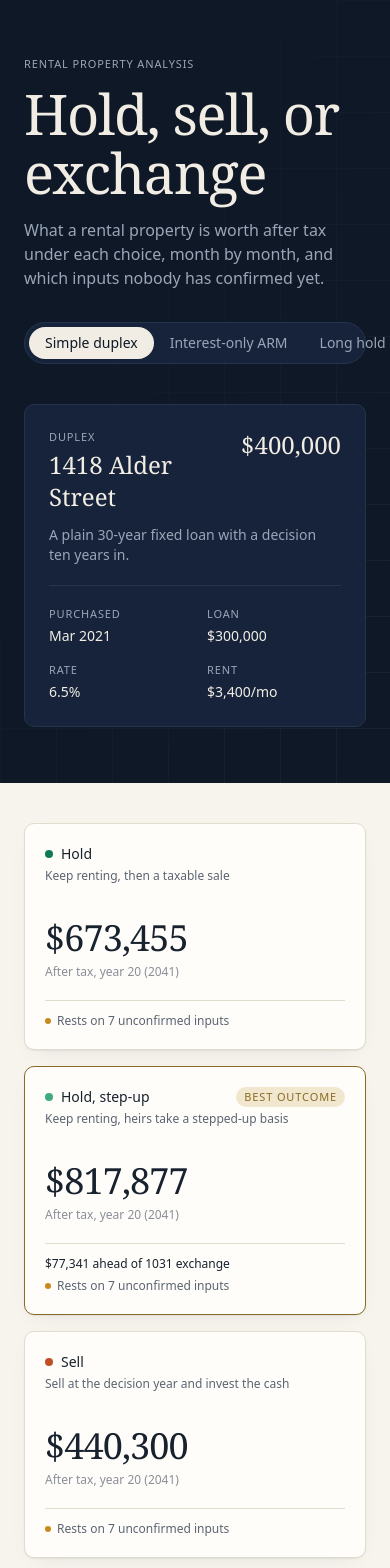
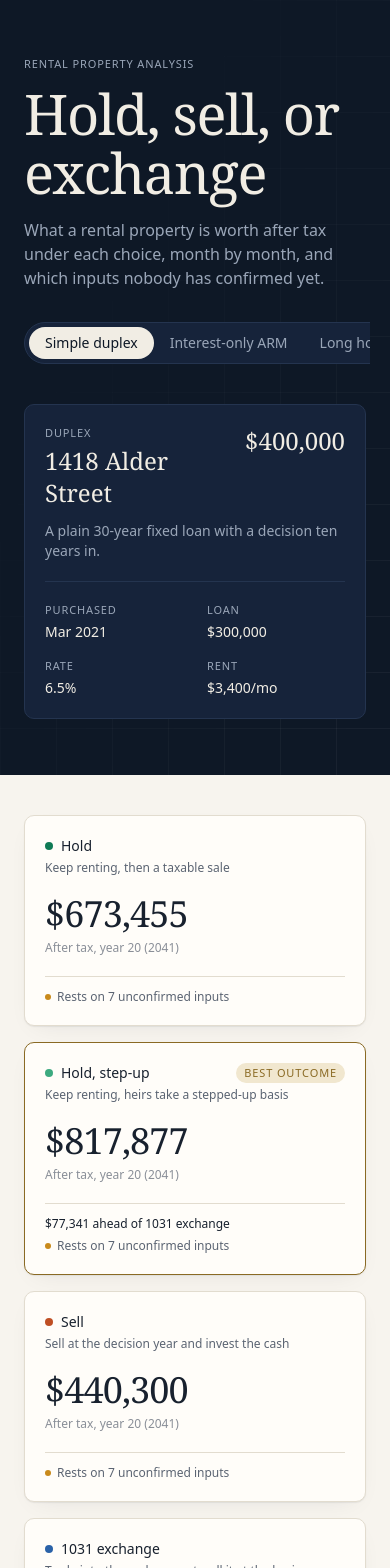
Before and after one commit to Tech-Ninja1020/Hold-Sell-Exchange, a React (Vite) app: page / in a window 390 px wide. Shown: the top 1568 px of the page. Built offline with nearby package versions, Linux system fonts and the light colour scheme.

Commit message:
sliding indicators, card hover, list exit animation

```diff
--- a/src/web/components/ConfirmToggle.tsx
+++ b/src/web/components/ConfirmToggle.tsx
@@ -13,7 +13,7 @@ export function ConfirmToggle({ label, confirmed, onConfirm }: ConfirmToggleProp
         aria-label={`Confirm ${label}`}
         className="relative h-4 w-7 rounded-full bg-line-strong transition-colors data-[state=checked]:bg-hold"
       >
-        <Switch.Thumb className="block size-3 translate-x-0.5 rounded-full bg-surface shadow-sm transition-transform data-[state=checked]:translate-x-3.5" />
+        <Switch.Thumb className="block size-3 translate-x-0.5 rounded-full bg-surface shadow-sm transition-transform duration-300 ease-[cubic-bezier(0.34,1.56,0.64,1)] data-[state=checked]:translate-x-3.5" />
       </Switch.Root>
     </label>
   );
--- a/src/web/components/InputField.tsx
+++ b/src/web/components/InputField.tsx
@@ -53,7 +53,7 @@ export function InputField({ field, inputs, onEdit, onConfirm }: InputFieldProps
           </Slider.Track>
           <Slider.Thumb
             aria-label={label}
-            className="group relative block size-4 rounded-full border border-line-strong bg-surface shadow-sm focus-visible:outline-2 focus-visible:outline-offset-2 focus-visible:outline-accent"
+            className="group relative block size-4 rounded-full border border-line-strong bg-surface shadow-sm transition-transform focus-visible:outline-2 focus-visible:outline-offset-2 focus-visible:outline-accent active:scale-125"
           >
             <span className="pointer-events-none absolute -top-8 left-1/2 -translate-x-1/2 rounded-control bg-ink px-2 py-0.5 text-xs whitespace-nowrap text-on-ink money opacity-0 group-hover:opacity-100 group-focus-visible:opacity-100 group-active:opacity-100">
               {display}
--- a/src/web/components/PropertyCard.tsx
+++ b/src/web/components/PropertyCard.tsx
@@ -1,6 +1,8 @@
+import { AnimatePresence, motion } from 'motion/react';
 import type { SourcedInputs } from '../../engine/provenance';
 import type { Scenario } from '../../scenarios';
 import { formatMoney, formatMonth, formatRate } from '../format';
+import { AnimatedMoney } from './AnimatedMoney';
 
 type PropertyCardProps = { scenario: Scenario; inputs: SourcedInputs };
 
@@ -13,15 +15,24 @@ export function PropertyCard({ scenario, inputs }: PropertyCardProps) {
   ];
 
   return (
-    <div className="rounded-card border border-ink-line bg-ink-raised p-6">
+    <div className="rounded-card border border-ink-line bg-ink-raised p-5 sm:p-6">
+      <AnimatePresence mode="wait" initial={false}>
+        <motion.div
+          key={scenario.id}
+          initial={{ opacity: 0 }}
+          animate={{ opacity: 1 }}
+          exit={{ opacity: 0 }}
+          transition={{ duration: 0.18 }}
+        >
           <div className="flex items-start justify-between gap-4">
             <div>
               <p className="text-eyebrow text-on-ink-muted uppercase">{scenario.propertyType}</p>
               <p className="mt-1 font-display text-2xl text-on-ink">{scenario.address}</p>
             </div>
-        <p className="font-display text-2xl text-on-ink money">
-          {formatMoney(inputs.purchasePrice.value)}
-        </p>
+            <AnimatedMoney
+              value={inputs.purchasePrice.value}
+              className="font-display text-2xl text-on-ink money"
+            />
           </div>
           <p className="mt-3 text-sm text-on-ink-muted">{scenario.summary}</p>
           <dl className="mt-5 grid grid-cols-2 gap-x-6 gap-y-4 border-t border-ink-line pt-5 sm:grid-cols-4">
@@ -32,6 +43,8 @@ export function PropertyCard({ scenario, inputs }: PropertyCardProps) {
               </div>
             ))}
           </dl>
+        </motion.div>
+      </AnimatePresence>
     </div>
   );
 }
--- a/src/web/components/ScenarioSwitcher.tsx
+++ b/src/web/components/ScenarioSwitcher.tsx
@@ -1,5 +1,7 @@
+import { motion } from 'motion/react';
 import { ToggleGroup } from 'radix-ui';
 import type { Scenario } from '../../scenarios';
+import { SPRING } from '../motion';
 
 type ScenarioSwitcherProps = {
   scenarios: readonly Scenario[];
@@ -9,22 +11,31 @@ type ScenarioSwitcherProps = {
 
 export function ScenarioSwitcher({ scenarios, selected, onSelect }: ScenarioSwitcherProps) {
   return (
+    <div className="-mx-1 overflow-x-auto px-1">
       <ToggleGroup.Root
         type="single"
         value={selected}
         onValueChange={(id) => id && onSelect(id)}
         aria-label="Scenario"
-      className="inline-flex max-w-full rounded-full border border-ink-line bg-ink-raised p-1"
+        className="inline-flex rounded-full border border-ink-line bg-ink-raised p-1"
       >
         {scenarios.map(({ id, name }) => (
           <ToggleGroup.Item
             key={id}
             value={id}
-          className="rounded-full px-4 py-1.5 text-sm whitespace-nowrap text-on-ink-muted transition-colors data-[state=on]:bg-on-ink data-[state=on]:text-ink"
+            className="relative rounded-full px-4 py-1.5 text-sm whitespace-nowrap text-on-ink-muted transition-colors data-[state=on]:text-ink"
           >
-          {name}
+            {selected === id && (
+              <motion.span
+                layoutId="scenario-indicator"
+                transition={SPRING}
+                className="absolute inset-0 rounded-full bg-on-ink"
+              />
+            )}
+            <span className="relative">{name}</span>
           </ToggleGroup.Item>
         ))}
       </ToggleGroup.Root>
+    </div>
   );
 }
--- a/src/web/components/StrategyCards.tsx
+++ b/src/web/components/StrategyCards.tsx
@@ -1,8 +1,8 @@
 import type { InputKey } from '../../engine/provenance';
 import type { Ranking } from '../../engine/summary';
 import type { StrategyKey } from '../../engine/types';
-import { formatMoney } from '../format';
 import { STRATEGY_META, STRATEGY_ORDER } from '../strategies';
+import { AnimatedMoney } from './AnimatedMoney';
 
 type StrategyCardsProps = {
   ranking: Ranking;
@@ -24,11 +24,11 @@ export function StrategyCards({ ranking, unconfirmed, yearLabel }: StrategyCards
         return (
           <article
             key={key}
-            className={`col-span-12 flex flex-col rounded-card border bg-surface p-5 shadow-card sm:col-span-6 lg:col-span-3 ${
+            className={`col-span-12 flex flex-col rounded-card border bg-surface p-5 shadow-card transition-[translate,box-shadow,border-color] duration-200 hover:-translate-y-0.5 hover:shadow-lift sm:col-span-6 lg:col-span-3 ${
               best ? 'border-accent' : 'border-line'
             }`}
           >
-            <div className="flex items-center justify-between gap-2">
+            <div className="flex min-h-5 items-center justify-between gap-2">
               <div className="flex items-center gap-2">
                 <span className={`size-2 rounded-full ${swatch}`} aria-hidden />
                 <h3 className="text-sm font-medium text-text">{label}</h3>
@@ -39,17 +39,17 @@ export function StrategyCards({ ranking, unconfirmed, yearLabel }: StrategyCards
                 </span>
               )}
             </div>
-            <p className="mt-1 min-h-8 text-xs text-text-muted">{blurb}</p>
+            <p className="mt-1 text-xs text-text-muted lg:min-h-8">{blurb}</p>
 
-            <p className="mt-5 font-display text-[2.25rem] leading-none tracking-tight text-text money">
-              {formatMoney(value)}
+            <p className="mt-5 font-display text-[2.25rem] leading-none tracking-tight text-text">
+              <AnimatedMoney value={value} className="money" />
             </p>
             <p className="mt-2 text-xs text-text-faint">After tax, {yearLabel}</p>
 
             <div className="mt-5 flex flex-1 flex-col justify-end gap-1.5 border-t border-line pt-3 text-xs text-text-muted">
               {best && (
-                <p className="text-text money">
-                  {formatMoney(ranking.lead)} ahead of {runnerUp}
+                <p className="text-text">
+                  <AnimatedMoney value={ranking.lead} className="money" /> ahead of {runnerUp}
                 </p>
               )}
               <p className="flex items-center gap-1.5">
--- /dev/null
+++ b/src/web/components/StrategyTabs.tsx
@@ -0,0 +1,39 @@
+import { motion } from 'motion/react';
+import { Tabs } from 'radix-ui';
+import type { StrategyKey } from '../../engine/types';
+import { SPRING } from '../motion';
+import { STRATEGY_META, STRATEGY_ORDER } from '../strategies';
+
+type StrategyTabsProps = { selected: StrategyKey; onSelect: (key: StrategyKey) => void };
+
+export function StrategyTabs({ selected, onSelect }: StrategyTabsProps) {
+  return (
+    <Tabs.Root
+      value={selected}
+      onValueChange={(key) => onSelect(key as StrategyKey)}
+      className="max-w-full overflow-x-auto"
+    >
+      <Tabs.List
+        aria-label="Strategy"
+        className="inline-flex rounded-full border border-line bg-surface-sunken p-0.5"
+      >
+        {STRATEGY_ORDER.map((key) => (
+          <Tabs.Trigger
+            key={key}
+            value={key}
+            className="relative rounded-full px-3 py-1 text-xs whitespace-nowrap text-text-muted transition-colors data-[state=active]:text-text"
+          >
+            {selected === key && (
+              <motion.span
+                layoutId="strategy-tab-indicator"
+                transition={SPRING}
+                className="absolute inset-0 rounded-full bg-surface shadow-sm"
+              />
+            )}
+            <span className="relative">{STRATEGY_META[key].label}</span>
+          </Tabs.Trigger>
+        ))}
+      </Tabs.List>
+    </Tabs.Root>
+  );
+}
```
Also changed, not shown: src/web/components/ProvenancePanel.tsx (+21 -15 lines). Lines whose indentation alone changed are shown as unchanged.
